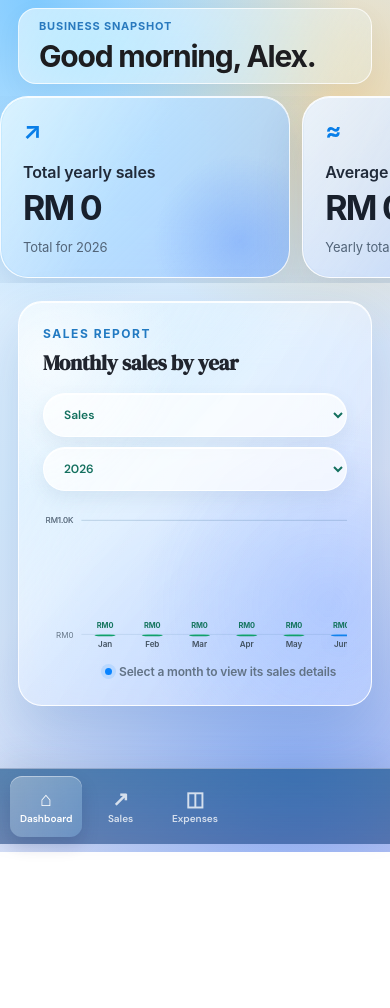
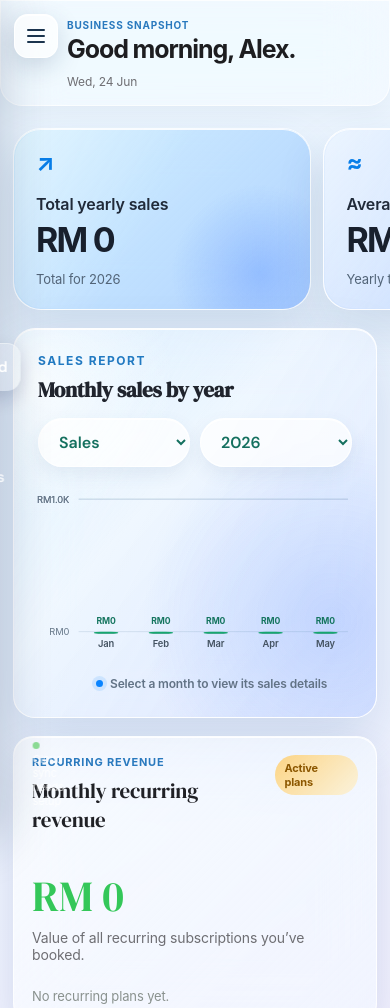
Before and after one commit to alexliewpk/close-sales-com, a website: page index.html in a window 390 px wide. Shown: the top 1008 px of the page. Before the commit the page ends 852 px from the top, so only its background shows below. Drawn offline with nearby package versions, Linux system fonts and the light colour scheme; no server answers.

Commit message:
Enable desktop-style mobile navigation

```diff
--- a/index.html
+++ b/index.html
@@ -15,9 +15,12 @@
     <link rel="stylesheet" href="filters-horizontal.css?v=horizontal-sales-filters" />
     <link rel="stylesheet" href="chart-size.css?v=fuller-chart" />
     <link rel="stylesheet" href="apple-polish.css?v=final-dashboard-polish" />
+    <link rel="stylesheet" href="../responsive.css?v=mobile-2026" />
   </head>
   <body>
     <div class="app-shell">
+      <button class="mobile-menu-toggle" type="button" aria-label="Open navigation" aria-controls="mobile-navigation" aria-expanded="false"><span></span><span></span><span></span></button>
+      <button class="mobile-menu-scrim" type="button" aria-label="Close navigation" tabindex="-1"></button>
       <aside class="sidebar">
         <a class="brand" href="#dashboard"><span class="brand-mark">C</span><span>Close-Sales.Com</span></a>
         <nav>
@@ -86,5 +89,6 @@
     <script src="https://cdn.jsdelivr.net/npm/@supabase/supabase-js@2/dist/umd/supabase.min.js"></script>
     <script src="app.js?v=backfill-sy-salary-2026"></script>
     <script src="dashboard-ui.js?v=compact-dashboard-overview"></script>
+    <script src="../responsive.js?v=mobile-2026"></script>
   </body>
 </html>
```
